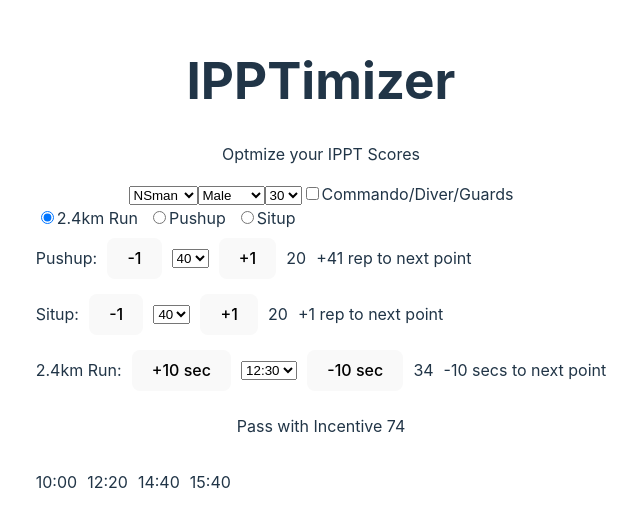
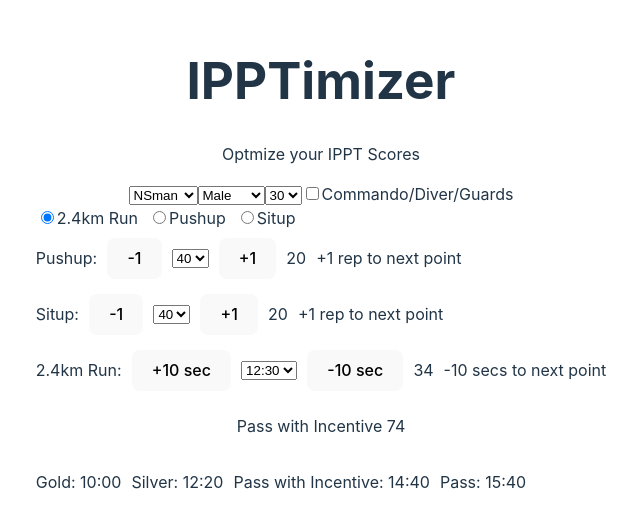
Before and after one commit to andyphua114/ipptimizer, a React (Vite) app: page / in a window 1280 px wide. Shown: the part 136-664 px from the top of the page, without its empty margins (319-959 px from the left). Built offline with nearby package versions, Linux system fonts and the light colour scheme.

Commit message:
Fix card to use index

```diff
--- a/src/App.jsx
+++ b/src/App.jsx
@@ -89,73 +89,31 @@ function App() {
         ? data["male_pushup"][age_cat][pushup] === 25
           ? setToNextPushup(0)
           : setToNextPushup(
-              findNext(data["male_pushup"][age_cat])[
-                data["male_pushup"][age_cat][pushup] + 1
-              ]
-                ? findNext(data["male_pushup"][age_cat])[
-                    data["male_pushup"][age_cat][pushup] + 1
-                  ]
-                : findNext(data["male_pushup"][age_cat])[
-                    data["male_pushup"][age_cat][pushup] + 2
-                  ] - pushup
+              findNext(data["male_pushup"][age_cat], pushup) - pushup
             )
         : data["female_pushup"][age_cat][pushup] === 25
         ? setToNextPushup(0)
         : setToNextPushup(
-            findNext(data["female_pushup"][age_cat])[
-              data["female_pushup"][age_cat][pushup] + 1
-            ] - pushup
+            findNext(data["female_pushup"][age_cat], pushup) - pushup
           );
 
       gender === "Male"
         ? data["male_situp"][age_cat][situp] === 25
           ? setToNextSitup(0)
-          : setToNextSitup(
-              findNext(data["male_situp"][age_cat])[
-                data["male_situp"][age_cat][situp] + 1
-              ] - situp
-            )
+          : setToNextSitup(findNext(data["male_situp"][age_cat], situp) - situp)
         : data["female_situp"][age_cat][situp] === 25
         ? setToNextSitup(0)
         : setToNextSitup(
-            findNext(data["female_situp"][age_cat])[
-              data["female_situp"][age_cat][situp] + 1
-            ] - situp
+            findNext(data["female_situp"][age_cat], situp) - situp
           );
 
       gender === "Male"
         ? data["male_run"][age_cat][run] === 50
           ? setToNextRun(calculateTimeDifference("0:00", "0:00"))
-          : setToNextRun(
-              calculateTimeDifference(
-                findNextTiming(data["male_run"][age_cat])[
-                  data["male_run"][age_cat][run] + 1
-                ]
-                  ? findNextTiming(data["male_run"][age_cat])[
-                      data["male_run"][age_cat][run] + 1
-                    ]
-                  : findNextTiming(data["male_run"][age_cat])[
-                      data["male_run"][age_cat][run] + 2
-                    ],
-                run
-              )
-            )
+          : setToNextRun(findNextTiming(data["male_run"][age_cat], run))
         : data["female_run"][age_cat][run] === 50
         ? setToNextRun(calculateTimeDifference("0:00", "0:00"))
-        : setToNextRun(
-            calculateTimeDifference(
-              findNextTiming(data["female_run"][age_cat])[
-                data["female_run"][age_cat][run] + 1
-              ]
-                ? findNextTiming(data["female_run"][age_cat])[
-                    data["female_run"][age_cat][run] + 1
-                  ]
-                : findNextTiming(data["female_run"][age_cat])[
-                    data["female_run"][age_cat][run] + 2
-                  ],
-              run
-            )
-          );
+        : setToNextRun(findNextTiming(data["female_run"][age_cat], run));
     }
   }, [data, pushup, situp, run, age, gender]);
 
--- a/src/components/Card.jsx
+++ b/src/components/Card.jsx
@@ -2,8 +2,7 @@ import React from "react";
 import { DataContext } from "../App";
 import { ScoreContext } from "../App";
 
-import { findNext } from "../utils/helper";
-import { findNextTiming } from "../utils/helper";
+import { findNextCard } from "../utils/helper";
 
 function Card({ age, gender, elite, serviceStatus, stationOptimize, award }) {
   const data = React.useContext(DataContext);
@@ -11,7 +10,8 @@ function Card({ age, gender, elite, serviceStatus, stationOptimize, award }) {
 
   const currentTotal = pushupScore + situpScore + runScore;
 
-  let nextRep;
+  let nextRep = "";
+  let requiredPoints;
 
   if (Object.keys(data).length === 7) {
     const age_cat = data["age_band"][age];
@@ -36,8 +36,6 @@ function Card({ age, gender, elite, serviceStatus, stationOptimize, award }) {
       currentPoints = currentTotal - situpScore;
     }
 
-    let requiredPoints;
-
     if (award === "Gold") {
       requiredPoints = gold - currentPoints;
     } else if (award === "Silver") {
@@ -48,27 +46,24 @@ function Card({ age, gender, elite, serviceStatus, stationOptimize, award }) {
       requiredPoints = pass_with_incentive - currentPoints;
     }
 
-    if (stationOptimize === "2.4km Run") {
-      nextRep = findNextTiming(data[dataOptimize][age_cat])[requiredPoints];
-      if (!nextRep) {
-        nextRep = findNextTiming(data[dataOptimize][age_cat])[
-          requiredPoints + 1
-        ];
-      }
+    if (requiredPoints <= 0) {
+      nextRep = Object.keys(data[dataOptimize][age_cat]).find(
+        (k) => data[dataOptimize][age_cat][k] === 1
+      );
     } else {
-      nextRep = findNext(data[dataOptimize][age_cat])[requiredPoints];
-      if (!nextRep) {
-        nextRep = findNext(data[dataOptimize][age_cat])[requiredPoints + 1];
-      }
+      nextRep = findNextCard(
+        data[dataOptimize][age_cat],
+        requiredPoints,
+        stationOptimize
+      );
     }
-
-    console.log(findNextTiming(data[dataOptimize][age_cat]));
-    console.log(nextRep ? nextRep : "Not able to...");
   }
 
   return (
     <>
-      <p>{nextRep ? nextRep : "Not able to..."}</p>
+      <p>
+        {award}: {nextRep}
+      </p>
     </>
   );
 }
--- a/src/components/Footer.jsx
+++ b/src/components/Footer.jsx
@@ -8,6 +8,7 @@ function Footer({ elite, serviceStatus }) {
   const gold = elite ? 90 : 85;
   const silver = 75;
 
+  const pass_with_incentive = 61;
   let pass = 61;
 
   if (serviceStatus === "NSman") {
@@ -24,7 +25,7 @@ function Footer({ elite, serviceStatus }) {
     award = "Gold";
   } else if (totalScore >= silver) {
     award = "Silver";
-  } else if (totalScore >= pass && serviceStatus === "NSman") {
+  } else if (totalScore >= pass_with_incentive && serviceStatus === "NSman") {
     award = "Pass with Incentive";
   } else if (totalScore >= pass) {
     award = "Pass";
--- a/src/utils/helper.jsx
+++ b/src/utils/helper.jsx
@@ -1,6 +1,6 @@
-export function findNext(input) {
+export function findNext(input, current) {
   // Create a new object to store the results
-  const result = {};
+  let result = {};
 
   // Iterate through the input object
   for (const [key, value] of Object.entries(input)) {
@@ -11,10 +11,29 @@ export function findNext(input) {
       result[value] = key;
     }
   }
-  return result;
+
+  const values = Object.values(result);
+  const targetIndex = values.findIndex((element) => Number(element) > current);
+  return values[targetIndex];
 }
 
-export function findNextTiming(input) {
+export function findNextCard(input, current, stationOptimize) {
+  // Create a new object to store the results
+
+  const values = Object.values(input);
+  console.log(values);
+  if (stationOptimize === "2.4km Run") {
+    const targetIndex = values.findIndex(
+      (element) => Number(element) < current
+    );
+    return Object.keys(input)[targetIndex - 1];
+  }
+
+  const targetIndex = values.findIndex((element) => Number(element) > current);
+  return Object.keys(input)[targetIndex];
+}
+
+export function findNextTiming(input, current) {
   // Function to convert "minutes:seconds" into total seconds
   const timeToSeconds = (time) => {
     const [minutes, seconds] = time.split(":").map(Number);
@@ -33,7 +52,13 @@ export function findNextTiming(input) {
       result[value] = key; // Keep the original time format
     }
   }
-  return result;
+
+  const values = Object.values(result);
+  const targetIndex = values.findIndex(
+    (element) => timeToSeconds(element) < timeToSeconds(current)
+  );
+
+  return calculateTimeDifference(values[targetIndex - 1], values[targetIndex]);
 }
 
 // Function to calculate time difference in seconds
```
